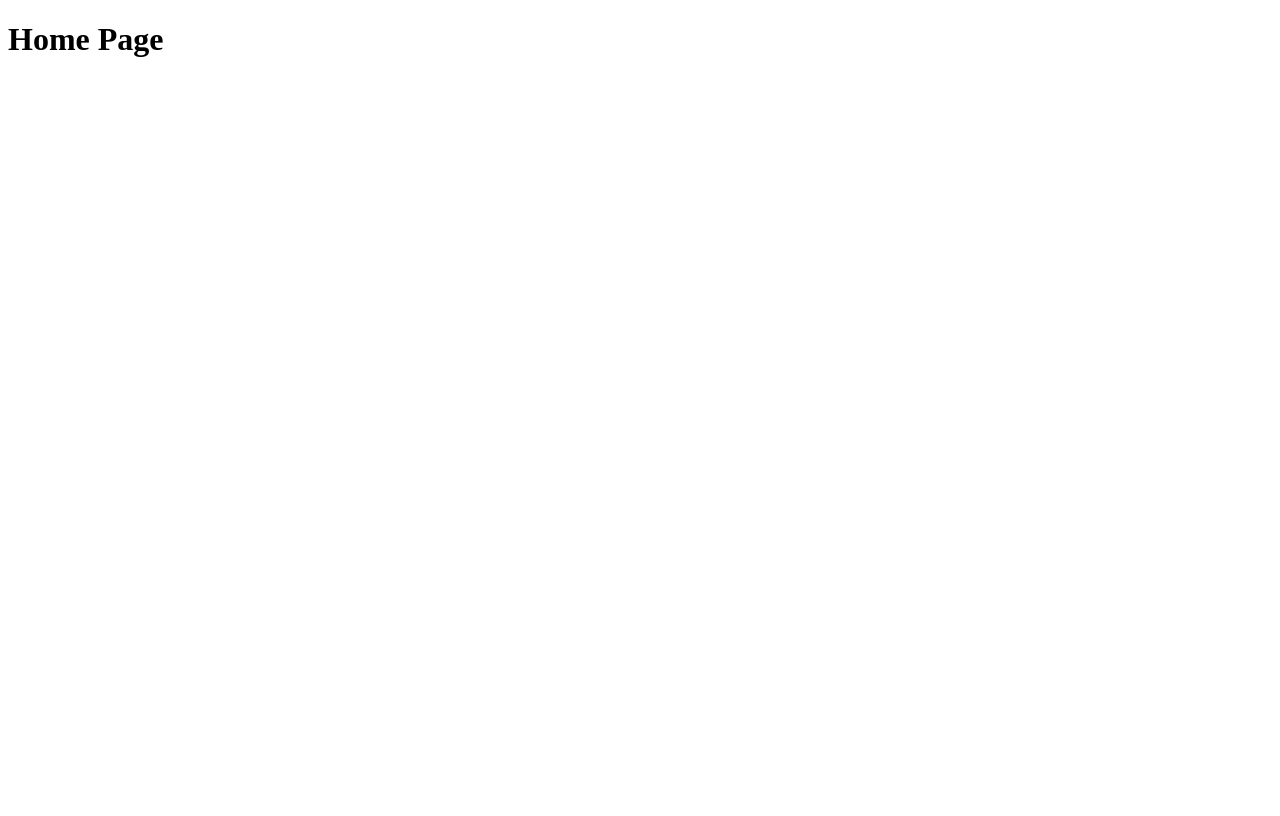
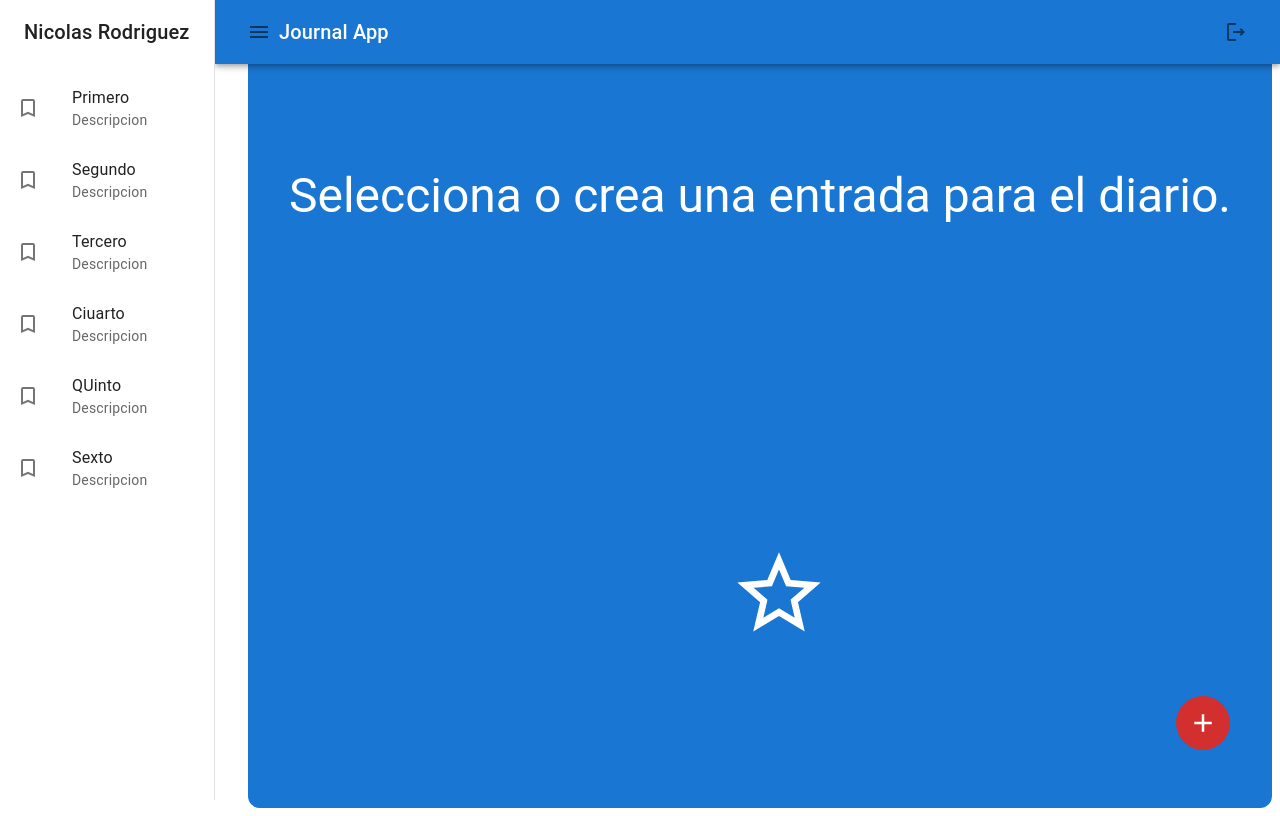
Before and after one commit to rnico2293/react-journalApp, a React (Create React App) app: page / in a window 1280 px wide. Built offline with nearby package versions, Linux system fonts and the light colour scheme.

Commit message:
Structure and Design end

```diff
--- a/src/auth/layout/AuthLayout.jsx
+++ b/src/auth/layout/AuthLayout.jsx
@@ -26,7 +26,5 @@
             </Grid>
 
         </Grid>
-
-
     )
 }
--- /dev/null
+++ b/src/journal/components/ImageGallery.jsx
@@ -0,0 +1,70 @@
+import ImageList from '@mui/material/ImageList';
+import ImageListItem from '@mui/material/ImageListItem';
+
+export const ImageGallery = () => {
+    return (
+    <ImageList sx={{ width: '100%', height: 700 }} cols={4} rowHeight={330}>
+      {itemData.map((item) => (
+        <ImageListItem key={item.img} >
+          <img
+            srcSet={`${item.img}?w=164&h=164&fit=crop&auto=format&dpr=2 2x`}
+            src={`${item.img}?w=164&h=164&fit=crop&auto=format`}
+            alt={item.title}
+            loading="lazy"
+          />
+        </ImageListItem>
+      ))}
+    </ImageList>
+  );
+}
+
+const itemData = [
+  {
+    img: 'https://images.unsplash.com/photo-1551963831-b3b1ca40c98e',
+    title: 'Breakfast',
+  },
+  {
+    img: 'https://images.unsplash.com/photo-1551782450-a2132b4ba21d',
+    title: 'Burger',
+  },
+  {
+    img: 'https://images.unsplash.com/photo-1522770179533-24471fcdba45',
+    title: 'Camera',
+  },
+  {
+    img: 'https://images.unsplash.com/photo-1444418776041-9c7e33cc5a9c',
+    title: 'Coffee',
+  },
+  {
+    img: 'https://images.unsplash.com/photo-1533827432537-70133748f5c8',
+    title: 'Hats',
+  },
+  {
+    img: 'https://images.unsplash.com/photo-1558642452-9d2a7deb7f62',
+    title: 'Honey',
+  },
+  {
+    img: 'https://images.unsplash.com/photo-1516802273409-68526ee1bdd6',
+    title: 'Basketball',
+  },
+  {
+    img: 'https://images.unsplash.com/photo-1518756131217-31eb79b20e8f',
+    title: 'Fern',
+  },
+  {
+    img: 'https://images.unsplash.com/photo-1597645587822-e99fa5d45d25',
+    title: 'Mushrooms',
+  },
+  {
+    img: 'https://images.unsplash.com/photo-1567306301408-9b74779a11af',
+    title: 'Tomato basil',
+  },
+  {
+    img: 'https://images.unsplash.com/photo-1471357674240-e1a485acb3e1',
+    title: 'Sea star',
+  },
+  {
+    img: 'https://images.unsplash.com/photo-1589118949245-7d38baf380d6',
+    title: 'Bike',
+  },
+];
--- /dev/null
+++ b/src/journal/components/NavBar.jsx
@@ -0,0 +1,32 @@
+import { MenuOutlined, LogoutOutlined } from '@mui/icons-material';
+import { AppBar, Toolbar, IconButton, Grid,Typography } from "@mui/material";
+
+export const NavBar = ({ drawerWith }) => {
+    return (
+        <>
+            <AppBar
+                position='fixed'
+                sx={{
+                    // width : { sm: `calc(100% - ${ drawerWith }px)` },
+                    width : { sm: `calc(100% - 215px)` },
+                  }}
+                >
+                <Toolbar>
+                    <IconButton>
+                        <MenuOutlined />
+                    </IconButton>
+
+                    <Grid container direction='row' justifyContent='space-between' alignItems='center'>
+                        <Typography variant ='h6' noWrap component='div'> Journal App </Typography>
+                    </Grid>
+
+                    <IconButton>
+                        <LogoutOutlined />
+                    </IconButton>
+
+                </Toolbar>
+
+            </AppBar>
+        </>
+    )
+}
--- /dev/null
+++ b/src/journal/components/SideBar.jsx
@@ -0,0 +1,43 @@
+import { Box, Drawer, Toolbar, Typography, List, ListItem, ListItemButton, ListItemIcon, ListItemText } from "@mui/material";
+import { TurnedInNot } from "@mui/icons-material";
+
+export const SideBar = ({ drawerWith }) => {
+    return (
+        <Box
+            component='nav'
+            sx={{ width: { sm: drawerWith }, flexShrink: { sm: 0 } }}>
+
+            <Drawer
+                variant='permanent'
+                open
+                sx={{
+                    display: { xs: 'block' },
+                    width: drawerWith
+                }}
+            >
+                <Toolbar>
+                    <Typography variant='h6' noWrap component='div'> Nicolas Rodriguez </Typography>
+                </Toolbar>
+
+                <List>
+                    {
+                        ['Primero','Segundo','Tercero','Ciuarto','QUinto','Sexto'].map(text => (
+                            <ListItem key = { text } disablePadding>
+                                <ListItemButton>
+                                    <ListItemIcon>
+                                        <TurnedInNot/>
+                                    </ListItemIcon>
+                                    <ListItemText primary= {text}
+                                                  secondary ='Descripcion'/>
+                                </ListItemButton>
+
+                            </ListItem>
+                        ))
+                    }
+                </List>
+
+
+            </Drawer>
+        </Box>
+    )
+}
--- /dev/null
+++ b/src/journal/components/index.js
@@ -0,0 +1,3 @@
+export * from './NavBar';
+export * from './SideBar';
+export * from './ImageGallery';
--- /dev/null
+++ b/src/journal/layout/JournalLayout.jsx
@@ -0,0 +1,27 @@
+import {Box} from "@mui/system";
+import {NavBar,SideBar} from "../components";
+import { Toolbar } from "@mui/material";
+
+
+const drawerWith = 240;
+
+export const JournalLayout = ({children}) => {
+    return (
+        <Box sx={{ display:'flex'}}>
+
+            {/* NavBar */}
+            <NavBar drawerWith = { drawerWith } />
+
+            {/* SideBar */}
+            <SideBar drawerWith = { drawerWith } />
+
+            <Box
+            component='main'
+            sx  = {{flexGrow: 1,p: 0}}
+            >
+                { children }
+            </Box>
+
+        </Box>
+    )
+}
--- a/src/journal/pages/HomePage.jsx
+++ b/src/journal/pages/HomePage.jsx
@@ -1,8 +1,31 @@
+import { JournalLayout } from "../layout/JournalLayout";
+import { NothingSelectedView, NoteView } from '../views/index';
+import { Box, Typography, IconButton } from '@mui/material';
+import { red } from "@mui/material/colors";
+import { AddOutlined } from "@mui/icons-material";
 
 export const HomePage = () => {
     return (
-        <>
-            <h1>Home Page</h1>
-        </>
+        <JournalLayout>
+
+            <NothingSelectedView/>
+
+            {/* <NoteView mt={5} mb={5} sx ={{pb: 5}}/> */}
+
+            <IconButton
+                size ='large'
+                sx={{
+                    color:'white',
+                    backgroundColor: 'error.main',
+                    ':hover': {backgroundColor: 'error.main', opacity: 0.9 },
+                    position: 'fixed',
+                    right:50,
+                    bottom: 50,
+                }}
+            >
+             <AddOutlined sx ={{ fontSize:30, color:'white' }} />
+            </IconButton>
+        </JournalLayout>
+
     )
 }
--- /dev/null
+++ b/src/journal/views/NoteView.jsx
@@ -0,0 +1,49 @@
+import { Grid, Typography, Button, TextField } from "@mui/material";
+import { SaveOutlined } from '@mui/icons-material';
+import { ImageGallery } from '../components/index'
+
+
+export const NoteView = () => {
+    return (
+        <Grid
+            container
+            direction='row'
+            justifyContent='space-between'
+            alignItems='center'
+            sx={{ mt: 5 }}
+        >
+
+            <Grid item>
+                <Typography fontSize={50} fontWeight='light' > coso coso  </Typography>
+            </Grid>
+
+            <Grid item sx={{ mt: 1 }}>
+                <Button color="primary" sx={{ padding: 2, m: 2 }}>
+                    <SaveOutlined sx={{ fontSize: 30, mt: 1, mr: 1 }} />
+                    <Typography sx={{ fontSize: 15, mt: 1 }} fontWeight='light' > Guardar  </Typography>
+                </Button>
+            </Grid>
+
+            <Grid container>
+                <TextField
+                    type="text"
+                    fullWidth
+                    label="Titulo"
+                    placeholder="Ingrese un titulo para su entrada en el diario"
+                    sx={{ mb: 2 }}
+                />
+                <TextField
+                    type="text"
+                    fullWidth
+                    placeholder="Qué sucedió hoy?"
+                    multiline  // Habilita el modo de múltiples líneas
+                    rows={5}  // Establece el número inicial de filas
+                />
+            </Grid>
+
+            {/* Galeria de imagenes */}
+                <ImageGallery />
+
+        </Grid>
+    )
+}
--- /dev/null
+++ b/src/journal/views/NothingSelectedView.jsx
@@ -0,0 +1,21 @@
+import { Typography, Grid } from '@mui/material';
+import { StarOutline } from '@mui/icons-material';
+
+export const NothingSelectedView = () => {
+    return (
+        <Grid
+        container
+        spacing= {0}
+        alignItems="center"
+        justifyContent="center"
+        sx = {{ minHeight:'100vh', backgroundColor:'primary.main', borderRadius: 3 }}
+        >
+            <Typography variant='h3' sx = {{color: 'white'}} >
+                Selecciona o crea una entrada para el diario.
+            </Typography>
+            <Grid item xs={ 12 }>
+                <StarOutline sx = {{color: 'white', ml: '47%', fontSize: 100}} />
+            </Grid>
+        </Grid>
+    )
+}
--- /dev/null
+++ b/src/journal/views/index.js
@@ -0,0 +1,2 @@
+export * from './NothingSelectedView';
+export * from './NoteView';
```
